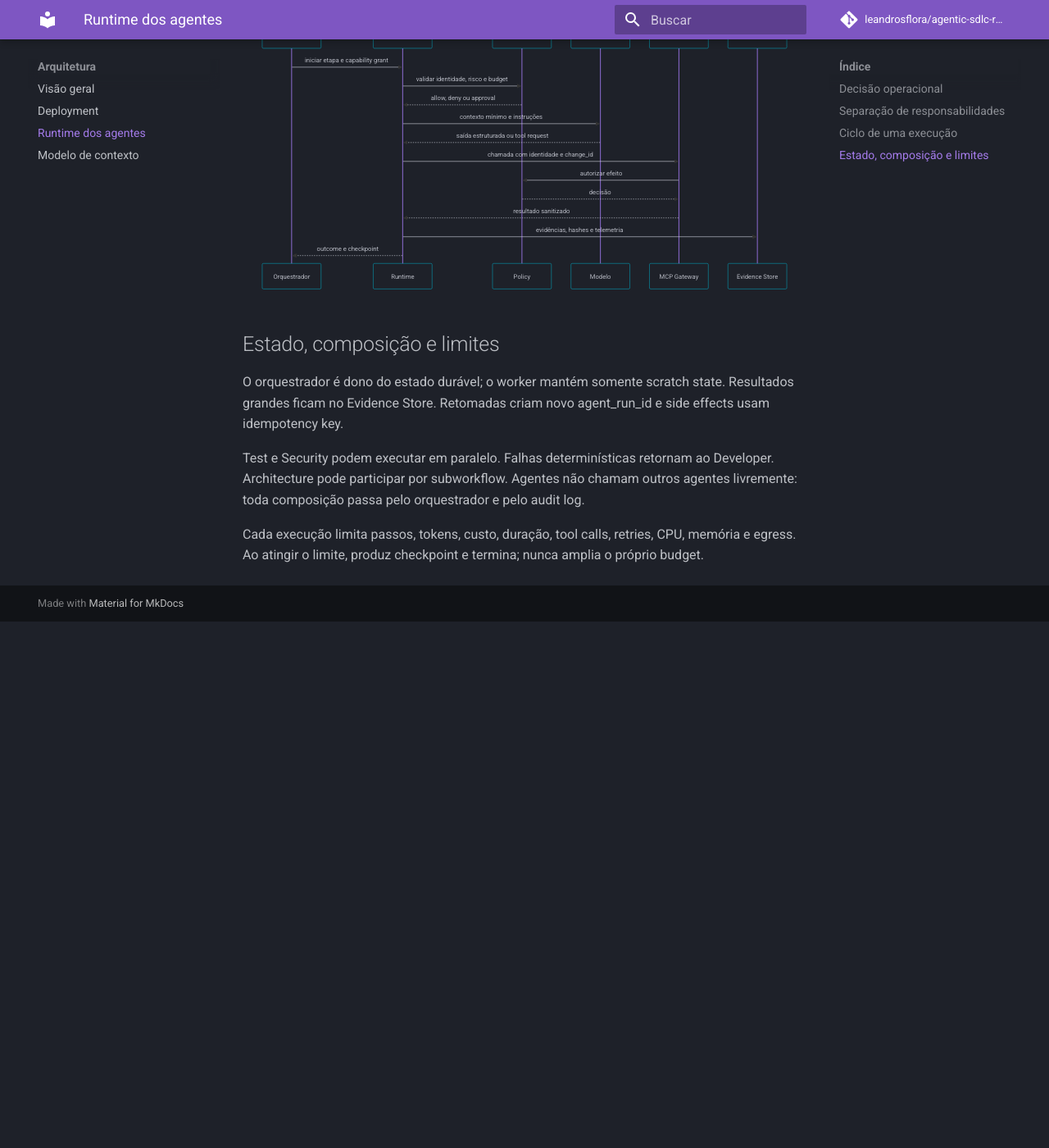
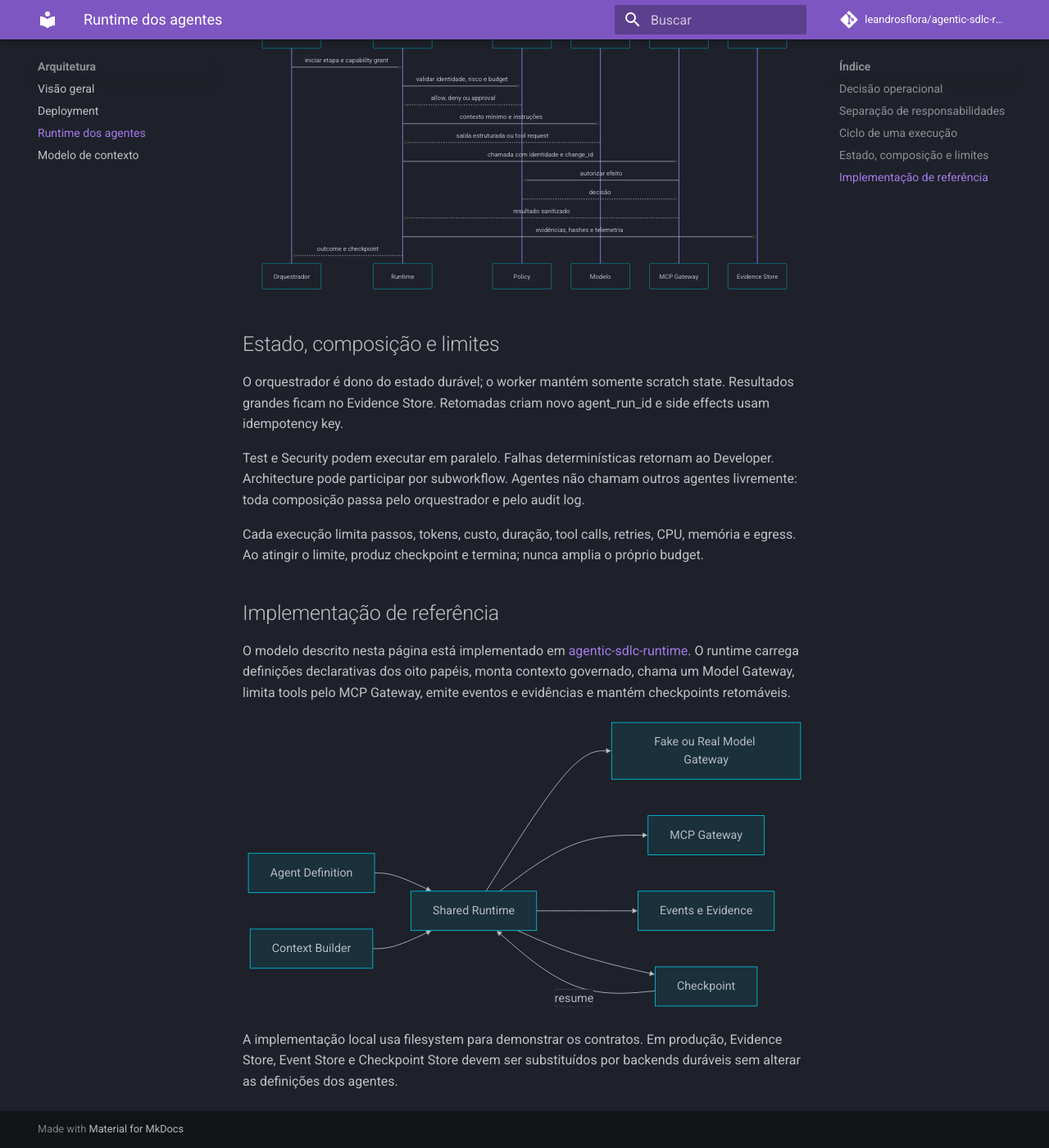
Before and after one commit to leandrosflora/agentic-sdlc-reference-architecture, an MkDocs documentation site: the page built from docs/agent-runtime.md, in a window 1280 px wide and 1400 px high, scrolled down 978 px. Shown: the whole window at 82% size. Built offline with MkDocs 1.6.1 and Material for MkDocs 9.7.7, drawn with Linux system fonts in a browser that asks for light colours; comment, search, counter and statistics services are not loaded; before the commit the page ends 1736 px from its top, so only the background shows below that.

Commit message:
docs: document P3 reference implementation

```diff
--- a/docs/agent-runtime.md
+++ b/docs/agent-runtime.md
@@ -46,3 +46,20 @@ O orquestrador é dono do estado durável; o worker mantém somente scratch stat
 Test e Security podem executar em paralelo. Falhas determinísticas retornam ao Developer. Architecture pode participar por subworkflow. Agentes não chamam outros agentes livremente: toda composição passa pelo orquestrador e pelo audit log.
 
 Cada execução limita passos, tokens, custo, duração, tool calls, retries, CPU, memória e egress. Ao atingir o limite, produz checkpoint e termina; nunca amplia o próprio budget.
+
+## Implementação de referência
+
+O modelo descrito nesta página está implementado em [agentic-sdlc-runtime](https://github.com/leandrosflora/agentic-sdlc-runtime). O runtime carrega definições declarativas dos oito papéis, monta contexto governado, chama um Model Gateway, limita tools pelo MCP Gateway, emite eventos e evidências e mantém checkpoints retomáveis.
+
+~~~mermaid
+flowchart LR
+  D["Agent Definition"] --> R["Shared Runtime"]
+  C["Context Builder"] --> R
+  R --> M["Fake ou Real Model Gateway"]
+  R --> T["MCP Gateway"]
+  R --> E["Events e Evidence"]
+  R --> P["Checkpoint"]
+  P -->|resume| R
+~~~
+
+A implementação local usa filesystem para demonstrar os contratos. Em produção, Evidence Store, Event Store e Checkpoint Store devem ser substituídos por backends duráveis sem alterar as definições dos agentes.
```
